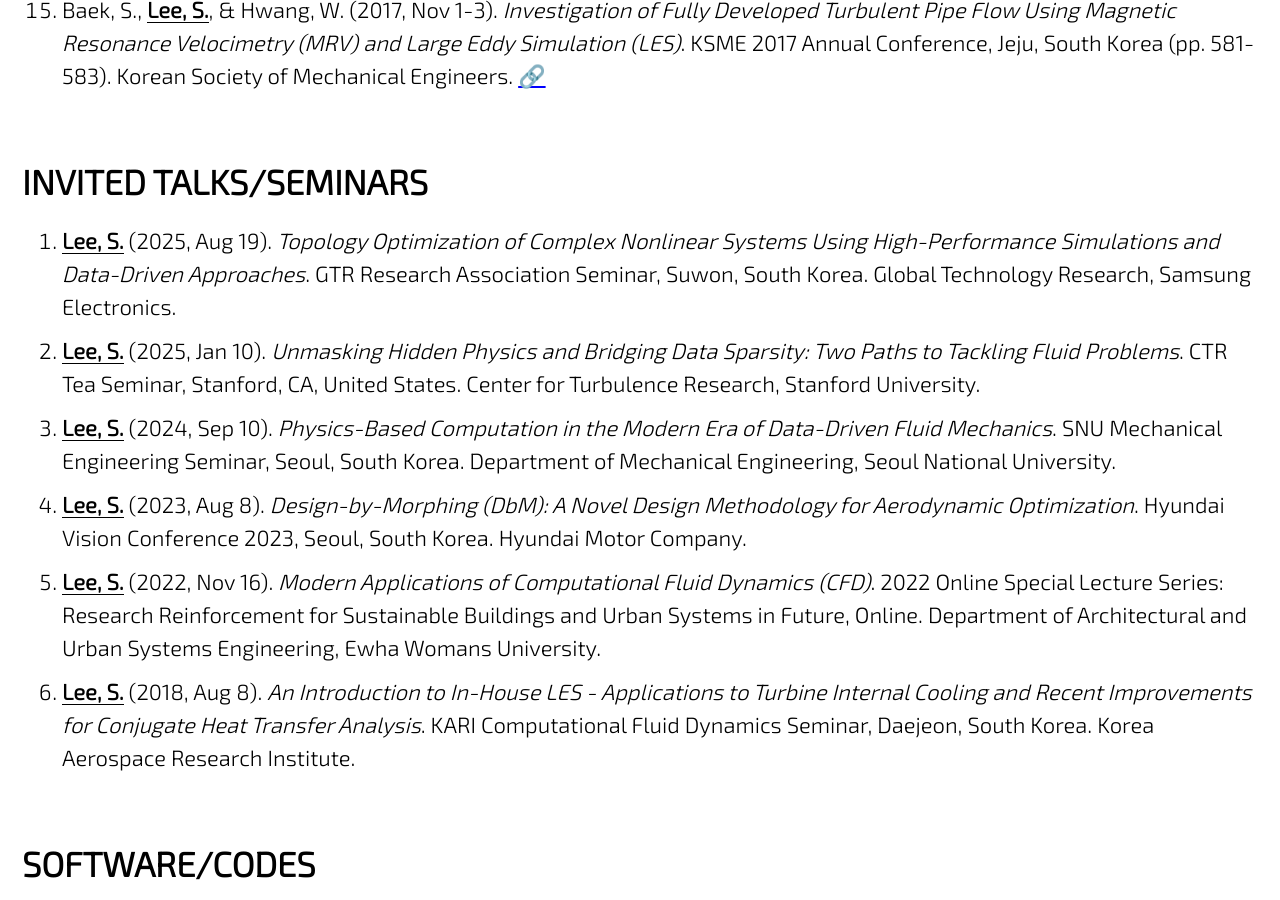
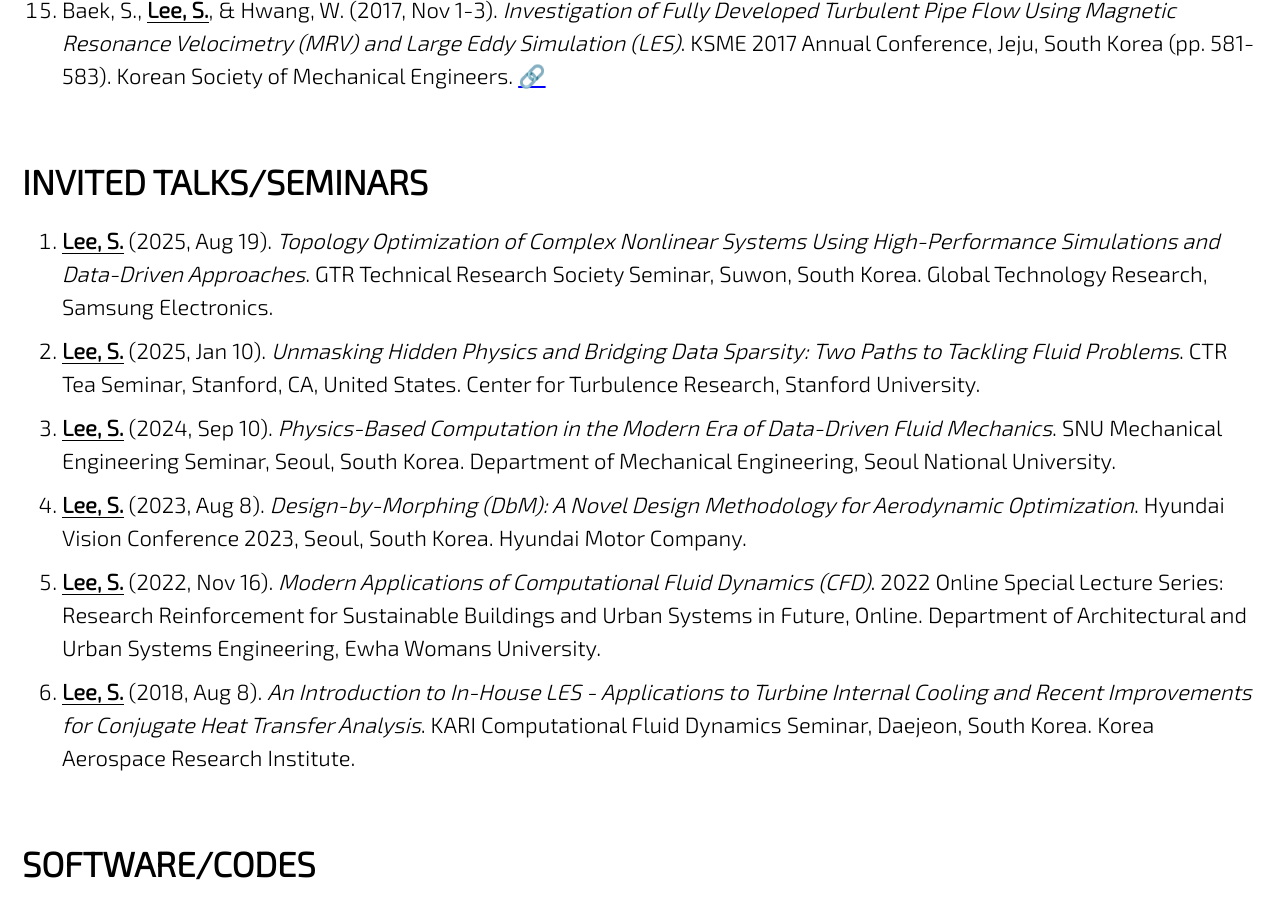
Before and after one commit to jun9303/jun9303.github.io, a Jekyll site: the page built from _pages/publications.md, in a window 1280 px wide and 900 px high, scrolled down 3192 px. Built offline with Jekyll 4.4.1, drawn with Linux system fonts in a browser that asks for light colours; cached includes are drawn as plain includes; nearby versions of some CDN libraries; emoji names are drawn with the system emoji font.

Commit message:
New CV & Pub updated

```diff
--- a/_pages/publications.md
+++ b/_pages/publications.md
@@ -47,7 +47,7 @@ header:
 
 # INVITED TALKS/SEMINARS
 
-1. <ins>**Lee, S.**</ins> (2025, Aug 19). *Topology Optimization of Complex Nonlinear Systems Using High-Performance Simulations and Data-Driven Approaches*. GTR Research Association Seminar, Suwon, South Korea. Global Technology Research, Samsung Electronics.
+1. <ins>**Lee, S.**</ins> (2025, Aug 19). *Topology Optimization of Complex Nonlinear Systems Using High-Performance Simulations and Data-Driven Approaches*. GTR Technical Research Society Seminar, Suwon, South Korea. Global Technology Research, Samsung Electronics.
 1. <ins>**Lee, S.**</ins> (2025, Jan 10). *Unmasking Hidden Physics and Bridging Data Sparsity: Two Paths to Tackling Fluid Problems*. CTR Tea Seminar, Stanford, CA, United States. Center for Turbulence Research, Stanford University.
 1. <ins>**Lee, S.**</ins> (2024, Sep 10). *Physics-Based Computation in the Modern Era of Data-Driven Fluid Mechanics*. SNU Mechanical Engineering Seminar, Seoul, South Korea. Department of Mechanical Engineering, Seoul National University.
 1. <ins>**Lee, S.**</ins> (2023, Aug 8). *Design-by-Morphing (DbM): A Novel Design Methodology for Aerodynamic Optimization*. Hyundai Vision Conference 2023, Seoul, South Korea. Hyundai Motor Company.
```
Also changed, not shown: 1 other file.
